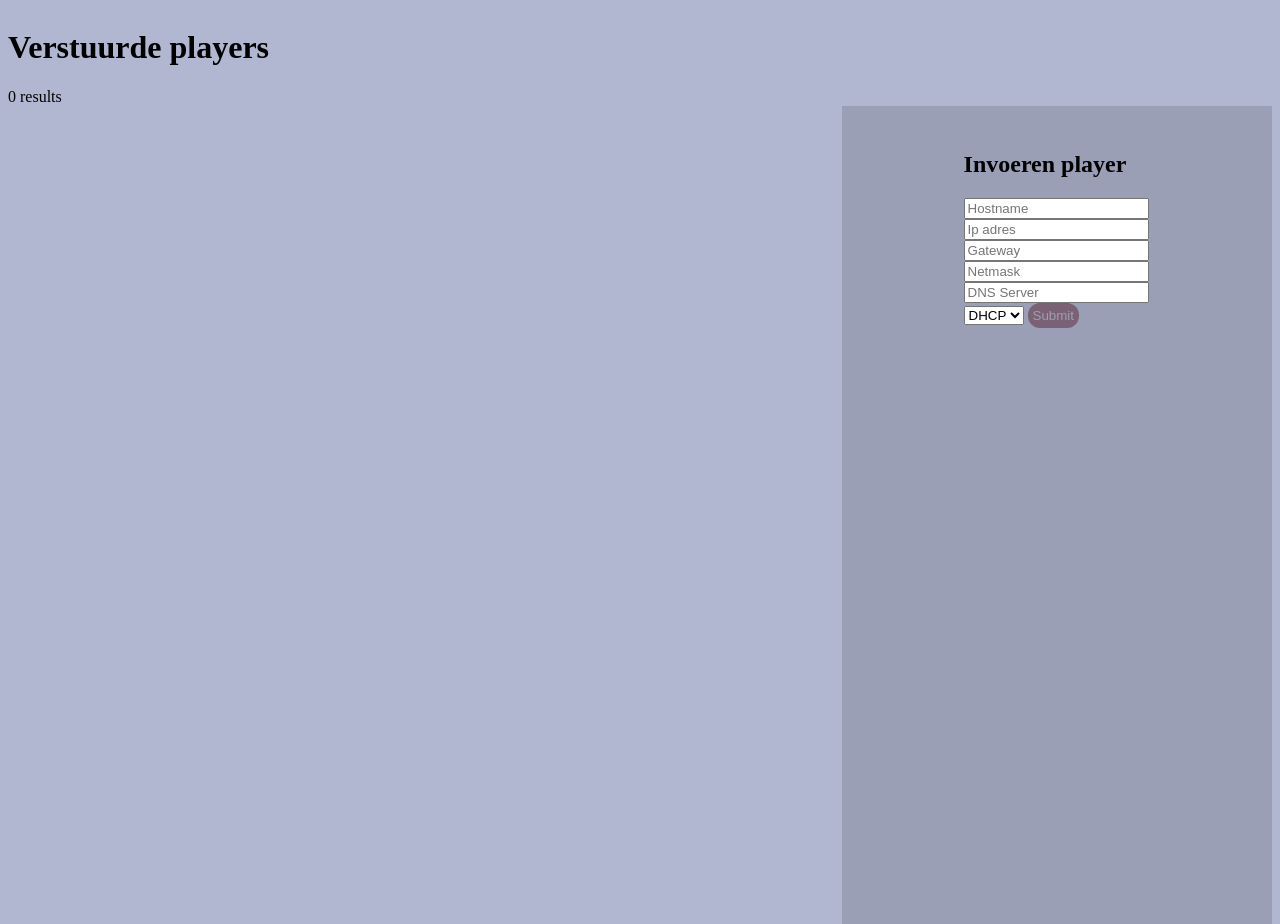
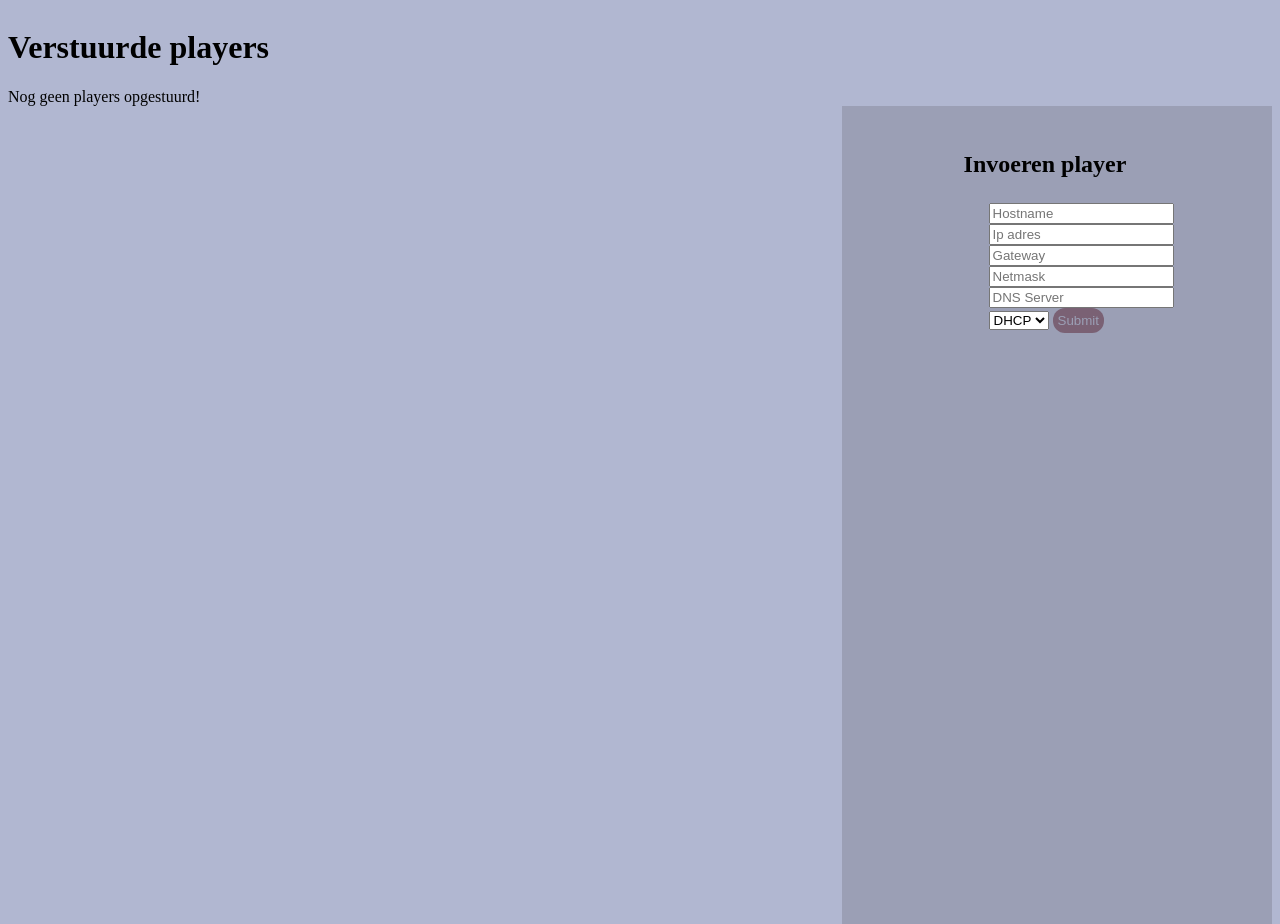
Before and after one commit to maxpandora/sending-1, a PHP site: page / in a window 1280 px wide. Run offline with PHP 8.4, Linux system fonts and the light colour scheme; data that the repository does not hold is empty.

Commit message:
String escape  & insert redirect aangepast

```diff
--- a/index.php
+++ b/index.php
@@ -46,7 +46,7 @@
         }
    }
    } else {
-     echo "0 results";
+     echo "Nog geen players opgestuurd!";
    }
    $conn->close();
    ?>
--- a/stylesheet.css
+++ b/stylesheet.css
@@ -37,3 +37,7 @@ padding: 5px;
 border-radius: 12px;
 
 }
+
+.form_1{
+  margin: 25px;
+}
```
